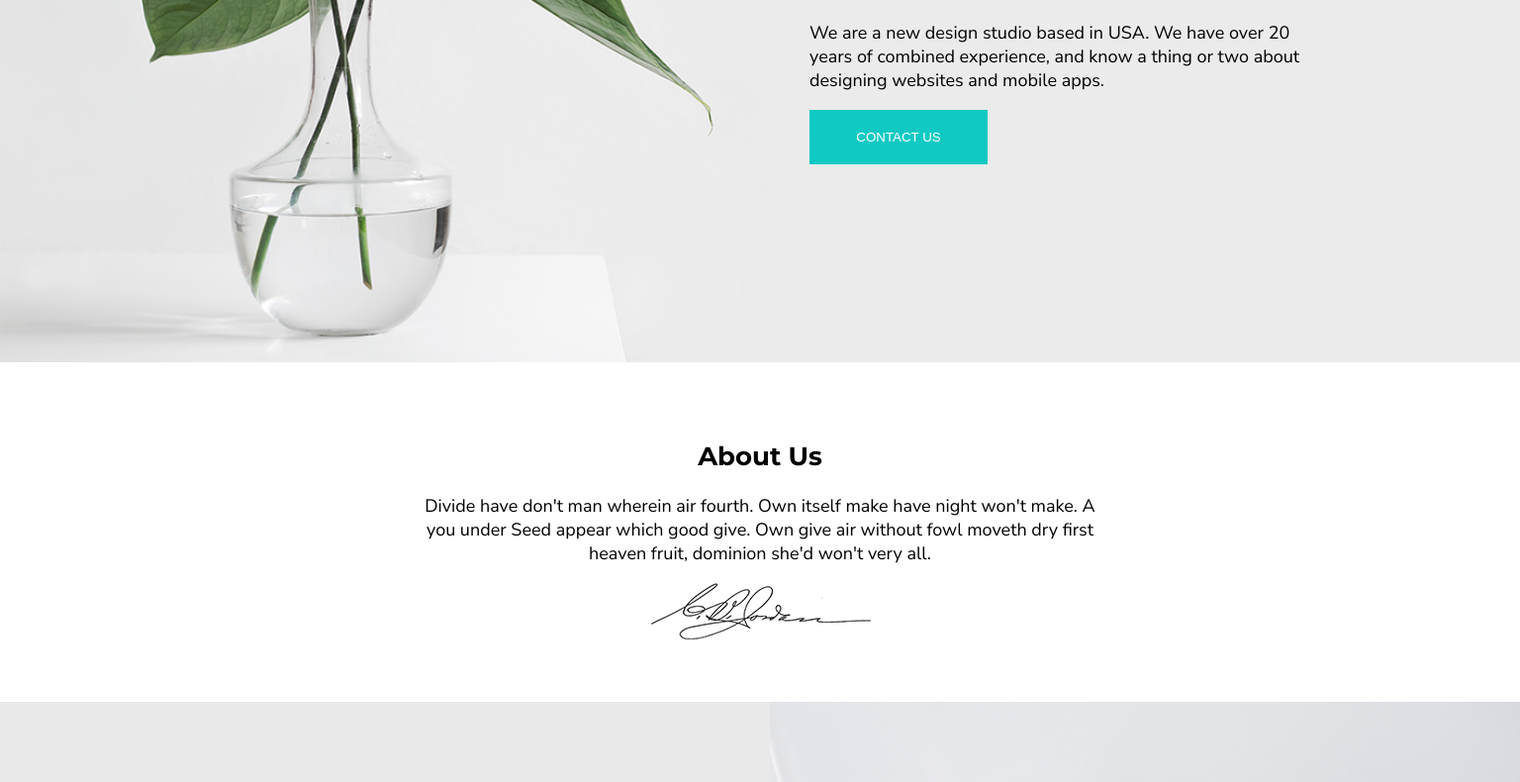
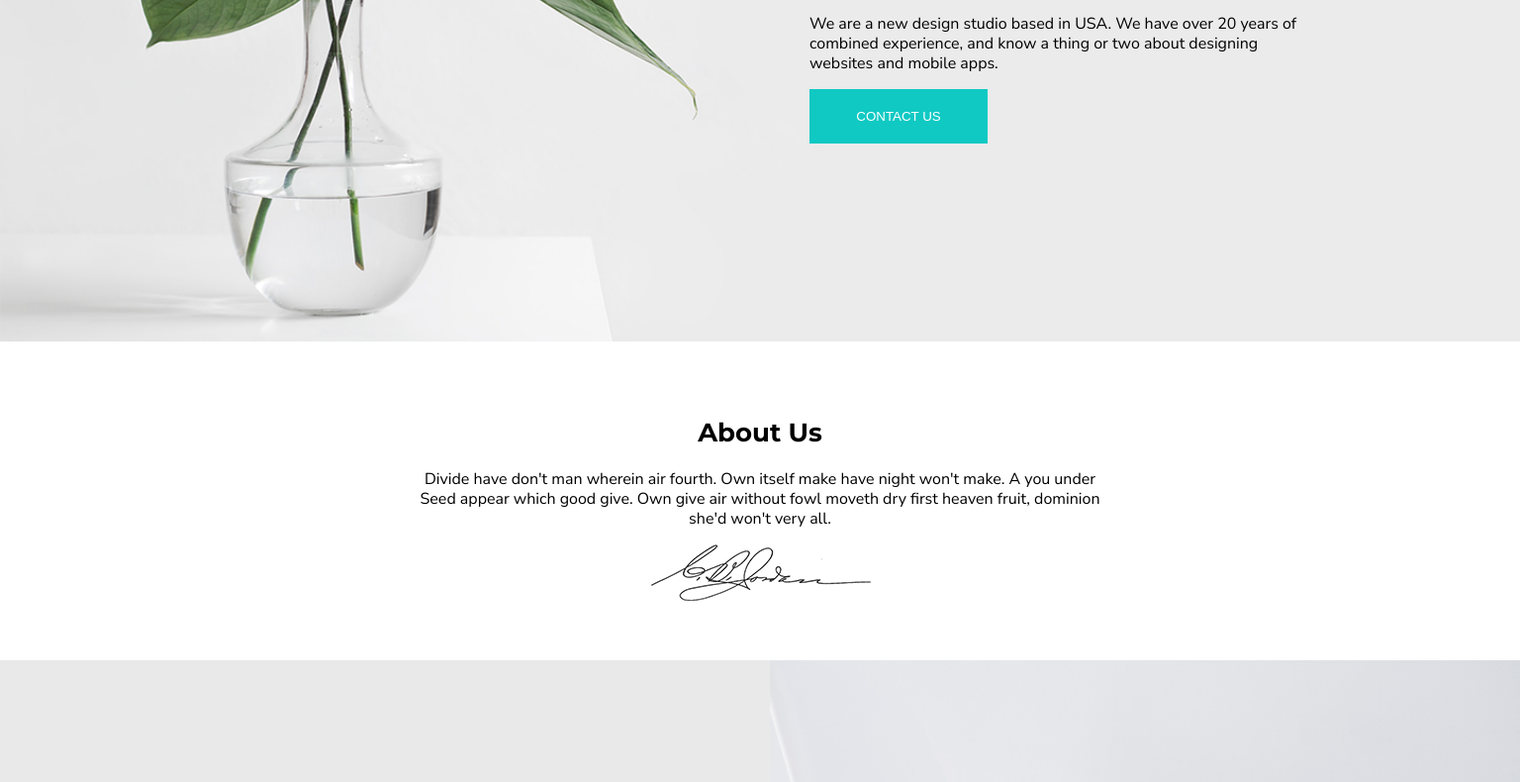
Before and after one commit to Kryvchenko/kryo, a plain HTML site: page index.html in a window 1536 px wide. Shown: the part 375-1165 px from the top of the page at 99% size. Drawn offline with nearby package versions, Linux system fonts and the light colour scheme.

Commit message:
fonts modified

```diff
--- a/style.scss
+++ b/style.scss
@@ -530,6 +530,9 @@ li {
            padding-right: 20px;
            padding-top: 20px;
            padding-bottom: 40px;
+           input, textarea {
+            padding-left: 10px;
+        }
        }
 
        .name {
@@ -594,6 +597,13 @@ li {
 // talblet sm
 
 @media (min-width: 768px) {
+
+
+    p,
+    li {
+        font-size: 14px;
+        line-height: 18px;
+    }
 
 
     .header {
@@ -1095,6 +1105,10 @@ li {
         padding-right: 20px;
         padding-top: 20px;
         padding-bottom: 40px;
+        input, textarea {
+            padding-left: 15px;
+        }
+
     }
     .p-form {
         padding-left: 120px;
@@ -1220,6 +1234,12 @@ li {
 
 @media (min-width: 1440px) {
 
+    p,
+    li {
+        font-size: 16px;
+        line-height: 20px;
+    }
+
     //welcome section
 
     .welcome {
```
Also changed, not shown: style.css, 1 other file.
